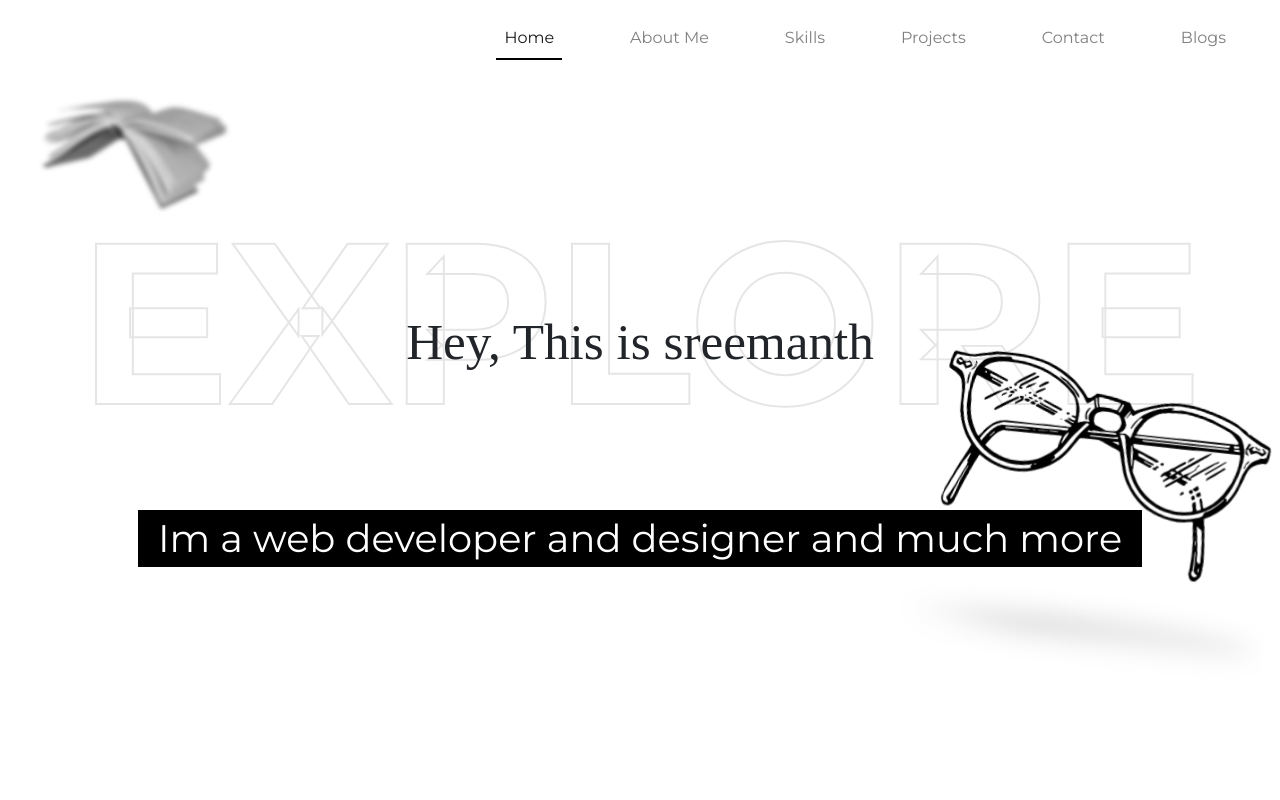
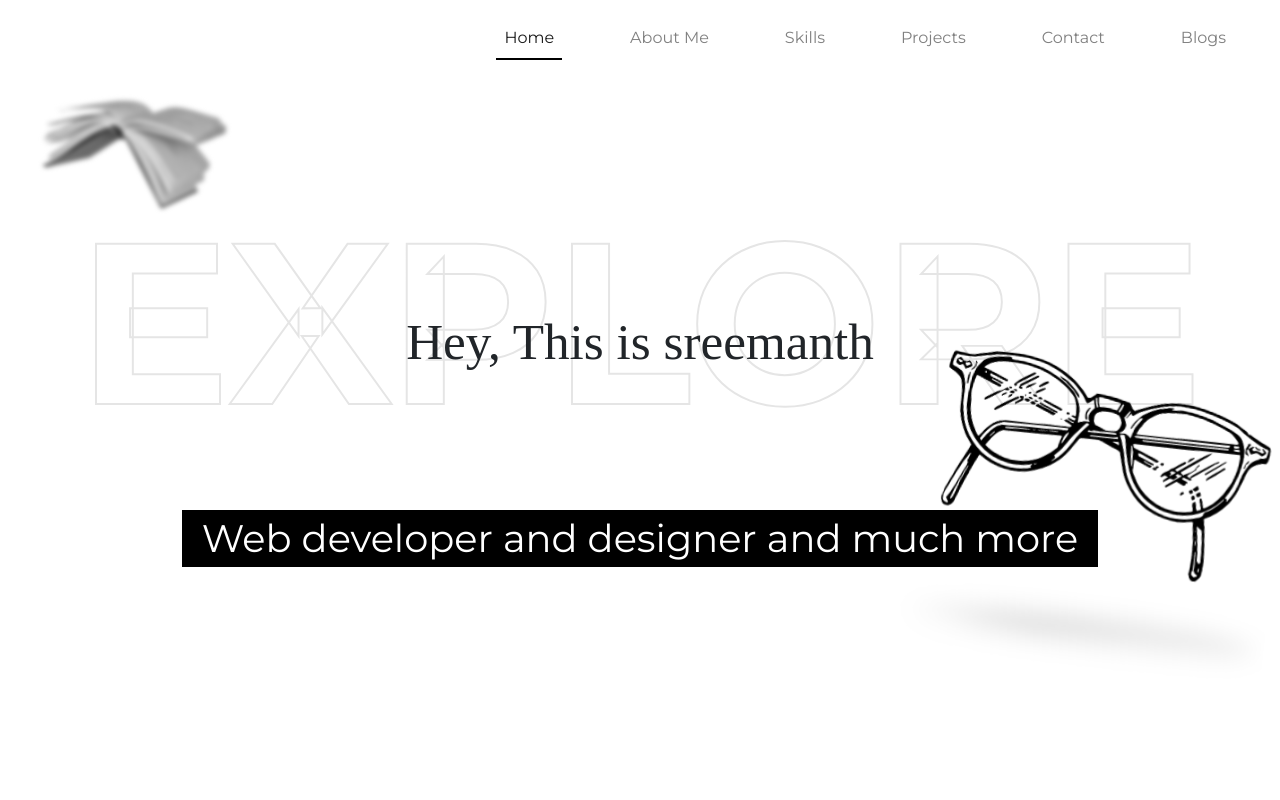
Before and after one commit to SreemanthG/Portfolio, a plain HTML site: page index.html in a window 1280 px wide. Shown: the top 800 px of the page. Drawn offline with nearby package versions, Linux system fonts and the light colour scheme; some packages are replaced by stand-ins of ours; a script that the page names is missing; a web font is replaced by a local one.

Commit message:
updated caption

```diff
--- a/index.html
+++ b/index.html
@@ -107,7 +107,7 @@
             </div>
             <!-- <br> -->
             <!-- <br> -->
-            <div class="description" data-aos="fade-left" data-aos-duration="1500" ><span>Im a web developer and designer and much more</span></div>
+            <div class="description" data-aos="fade-left" data-aos-duration="1500" ><span>Web developer and designer and much more</span></div>
         </div>
    <br>
         <br>
```
